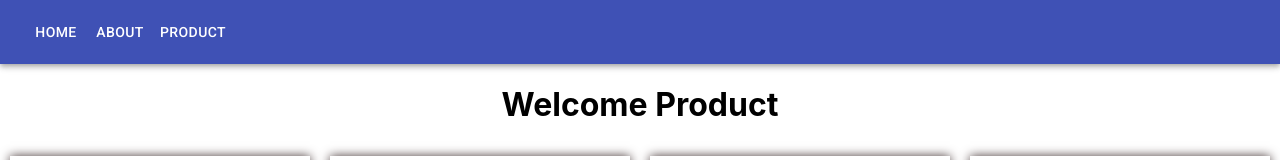
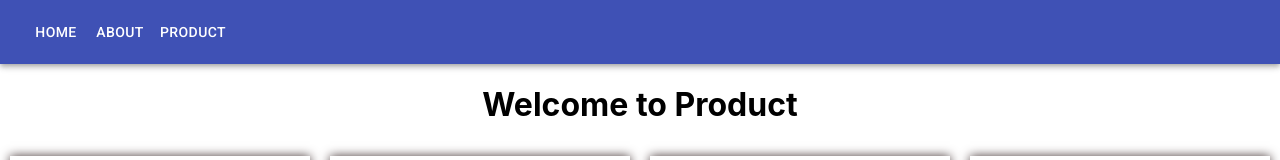
Before and after one commit to unaisshazan/React-Routing, a React (Create React App) app: page /product in a window 1280 px wide. Shown: the top 160 px of the page. Built offline with nearby package versions, Linux system fonts and the light colour scheme.

Commit message:
Update Product.js

```diff
--- a/src/Components/Product.js
+++ b/src/Components/Product.js
@@ -6,7 +6,7 @@ function Product() {
 
     return (
         <div>
-            <h1>Welcome  Product</h1>
+            <h1>Welcome to Product</h1>
             <div className="productContainer">
                 {Object.keys(Shoes).map(keyName=>{
                     const shoe = Shoes[keyName];
```
